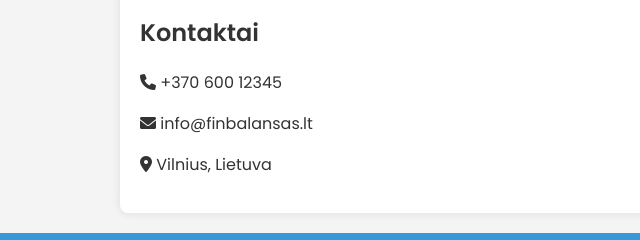
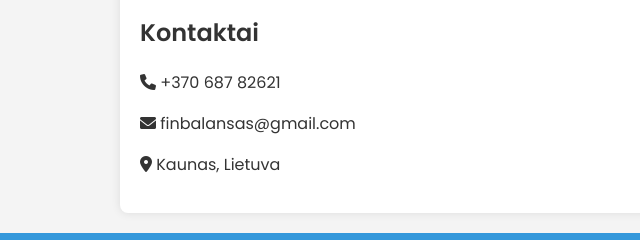
Before and after one commit to finbalans/finbalansas, a plain HTML site: page index.html in a window 1280 px wide. Shown: the part 914-1154 px from the top of the page, 0-640 px from the left. Drawn offline with Linux system fonts and the light colour scheme.

Commit message:
Update index.html

```diff
--- a/index.html
+++ b/index.html
@@ -89,9 +89,9 @@
     </section>
     <section id="contact">
         <h2>Kontaktai</h2>
-        <p><i class="fa-solid fa-phone"></i> +370 600 12345</p>
-        <p><i class="fa-solid fa-envelope"></i> info@finbalansas.lt</p>
-        <p><i class="fa-solid fa-map-marker-alt"></i> Vilnius, Lietuva</p>
+        <p><i class="fa-solid fa-phone"></i> +370 687 82621</p>
+        <p><i class="fa-solid fa-envelope"></i> finbalansas@gmail.com</p>
+        <p><i class="fa-solid fa-map-marker-alt"></i> Kaunas, Lietuva</p>
     </section>
     <footer>
         <p>Sekite mus:</p>
```
